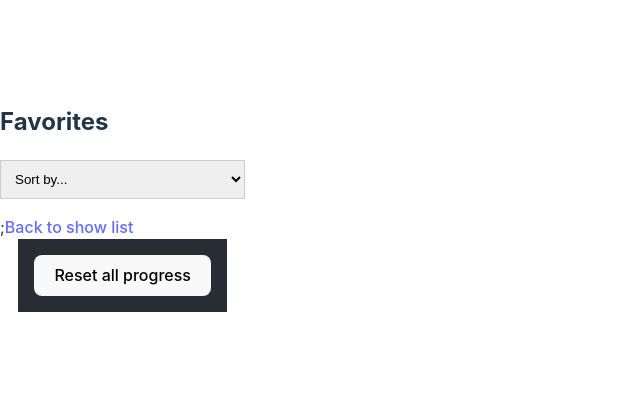
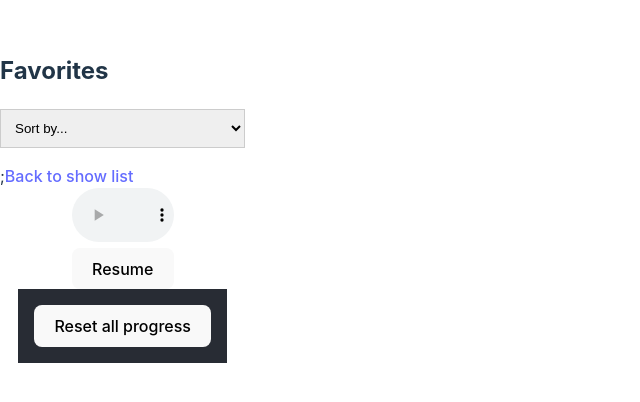
Before and after one commit to shishley/podcast-dupli, a React (Vite) app in the folder my-podcast-player/: page /favorites in a window 1280 px wide. Shown: the part 202-604 px from the top of the page, without its empty margins (0-640 px from the left). Built offline with nearby package versions, Linux system fonts and the light colour scheme.

Commit message:
audioplay in every page working

```diff
--- a/my-podcast-player/src/App.jsx
+++ b/my-podcast-player/src/App.jsx
@@ -10,6 +10,8 @@ import FavoritesList from "./components/FavoritesList";
 function App() {
   const [favorites, setFavorites] = useState([]);
   const [userProgress, setUserProgress] = useState({});
+  const [currentEpisode, setCurrentEpisode] = useState(null);
+  const [isPlaying, setIsPlaying] = useState(false);
 
   useEffect(() => {
     const storedFavorites = JSON.parse(localStorage.getItem("favorites"));
@@ -53,7 +55,6 @@ function App() {
       [episodeId]: currentTime,
     }));
   };
-
   return (
     <div className="App">
       <Router>
@@ -73,6 +74,10 @@ function App() {
                 setFavorites={setFavorites}
                 userProgress={userProgress}
                 updateUserProgress={updateUserProgress}
+                currentEpisode={currentEpisode}
+                setCurrentEpisode={setCurrentEpisode}
+                isPlaying={isPlaying}
+                setIsPlaying={setIsPlaying}
               />
             }
           />
@@ -86,6 +91,14 @@ function App() {
             }
           />
         </Routes>
+        <AudioPlayer
+          src={currentEpisode?.file}
+          episodeId={currentEpisode?.id}
+          userProgress={userProgress}
+          updateUserProgress={updateUserProgress}
+          isPlaying={isPlaying}
+          setIsPlaying={setIsPlaying}
+        />
       </Router>
       <footer className="App-footer">
         <button onClick={resetProgress}>Reset all progress</button>
--- a/my-podcast-player/src/components/AudioPlayer.jsx
+++ b/my-podcast-player/src/components/AudioPlayer.jsx
@@ -1,8 +1,14 @@
 import React, { useRef, useEffect, useState } from "react";
 
-const AudioPlayer = ({ src, episodeId, userProgress, updateUserProgress }) => {
+const AudioPlayer = ({
+  src,
+  episodeId,
+  userProgress,
+  updateUserProgress,
+  isPlaying,
+  setIsPlaying,
+}) => {
   const audioRef = useRef();
-  const [playing, setPlaying] = useState(false);
 
   useEffect(() => {
     // Update audio player's currentTime based on user progress
@@ -13,7 +19,7 @@ const AudioPlayer = ({ src, episodeId, userProgress, updateUserProgress }) => {
 
   useEffect(() => {
     const handleBeforeUnload = (e) => {
-      if (playing) {
+      if (isPlaying) {
         e.preventDefault();
         e.returnValue =
           "Are you sure you want to leave? The audio is still playing.";
@@ -26,15 +32,18 @@ const AudioPlayer = ({ src, episodeId, userProgress, updateUserProgress }) => {
     return () => {
       window.removeEventListener("beforeunload", handleBeforeUnload);
     };
-  }, [playing]);
+  }, [isPlaying]);
+
+  useEffect(() => {
+    if (isPlaying) {
+      audioRef.current.play();
+    } else {
+      audioRef.current.pause();
+    }
+  }, [isPlaying]);
 
   const togglePlay = () => {
-    if (playing) {
-      audioRef.current.pause();
-    } else {
-      audioRef.current.play();
-    }
-    setPlaying(!playing);
+    setIsPlaying(!isPlaying);
   };
 
   const handleTimeUpdate = () => {
@@ -50,11 +59,11 @@ const AudioPlayer = ({ src, episodeId, userProgress, updateUserProgress }) => {
         src={src}
         controls
         onTimeUpdate={handleTimeUpdate}
-        onPlay={() => setPlaying(true)}
-        onPause={() => setPlaying(false)}
+        onPlay={() => setIsPlaying(true)}
+        onPause={() => setIsPlaying(false)}
       ></audio>
-      {playing && <p>Audio playing</p>}
-      <button onClick={togglePlay}>{playing ? "Pause" : "Resume"}</button>
+      {isPlaying && <p>Audio playing</p>}
+      <button onClick={togglePlay}>{isPlaying ? "Pause" : "Resume"}</button>
     </div>
   );
 };
--- a/my-podcast-player/src/components/SeasonEpisodes.jsx
+++ b/my-podcast-player/src/components/SeasonEpisodes.jsx
@@ -1,13 +1,16 @@
 import React, { useState, useEffect } from "react";
 import { useParams, Link } from "react-router-dom";
 import { isEpisodeInFavorites } from "../helpers/favorites";
-import AudioPlayer from "./AudioPlayer";
 
 const SeasonEpisodes = ({
   favorites,
   setFavorites,
   userProgress,
   updateUserProgress,
+  currentEpisode,
+  setCurrentEpisode,
+  isPlaying,
+  setIsPlaying,
 }) => {
   const { showId, season } = useParams();
   const [show, setShow] = useState(null);
@@ -91,12 +94,14 @@ const SeasonEpisodes = ({
                   <strong>Episode:</strong> {episode.episode}
                 </p>
                 <p>{episode.description}</p>
-                <AudioPlayer
-                  src={episode.file}
-                  episodeId={episode.id}
-                  userProgress={userProgress}
-                  updateUserProgress={updateUserProgress}
-                />
+                <button
+                  onClick={() => {
+                    setCurrentEpisode(episode);
+                    setIsPlaying(true);
+                  }}
+                >
+                  Play
+                </button>
                 <button onClick={() => handleFavoriteClick(episode)}>
                   {isInFavorites ? "Remove from favorites" : "Add to favorites"}
                 </button>
```
